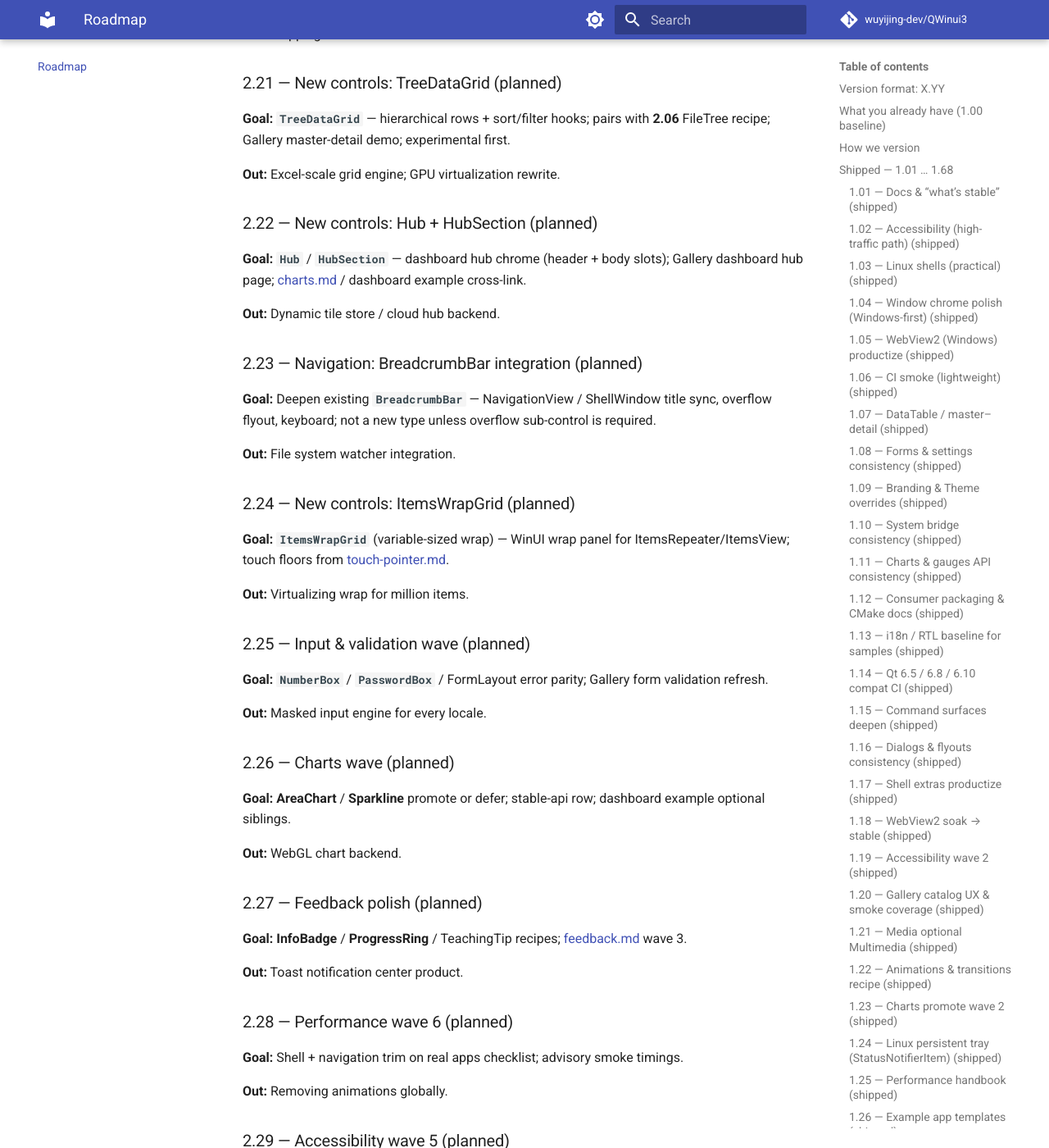
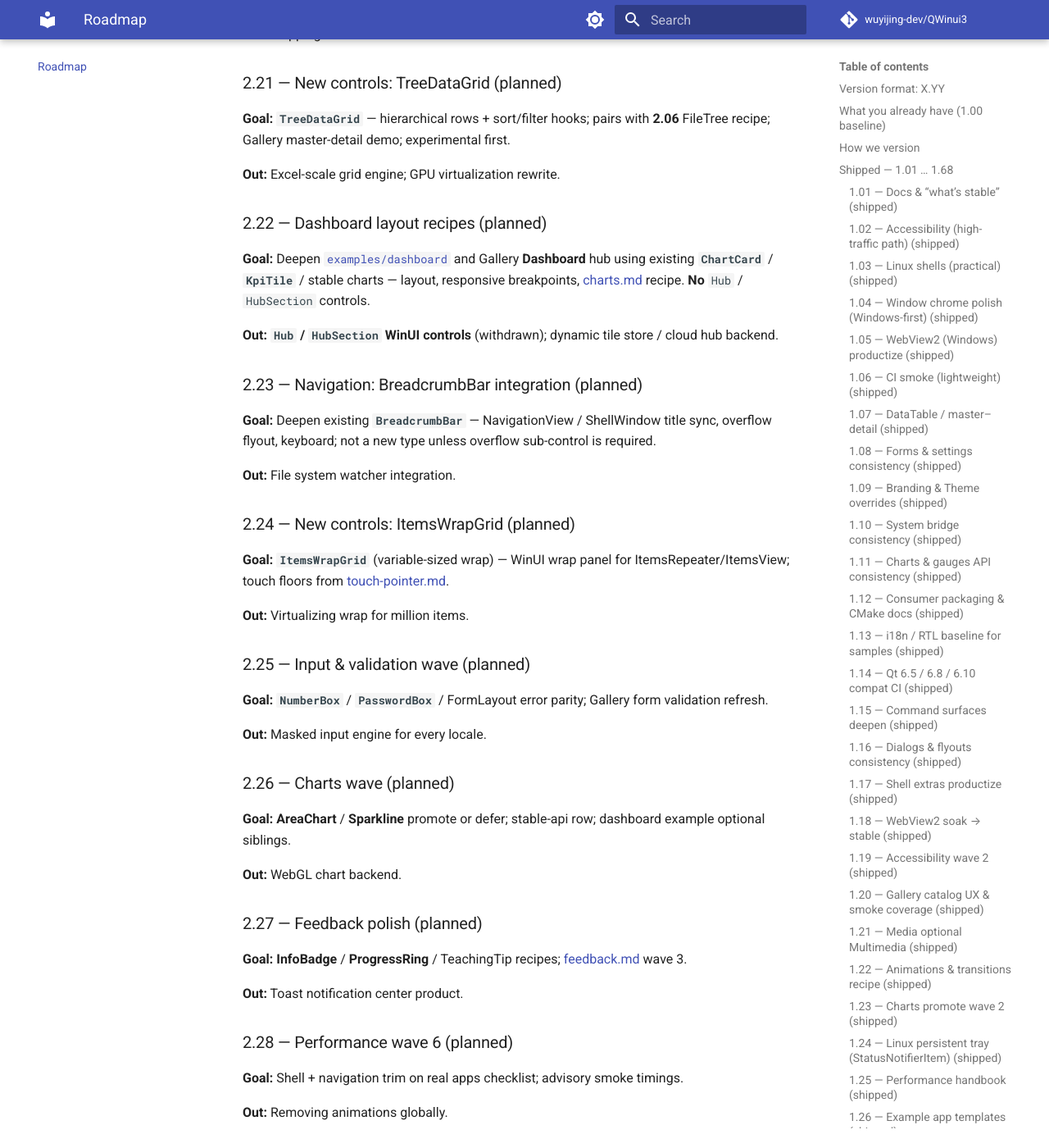
Before and after one commit to wuyijing-dev/QWinui3, an MkDocs documentation site: the page built from docs/roadmap.md, in a window 1280 px wide and 1400 px high, scrolled down 28084 px. Shown: the whole window at 82% size. Built offline with MkDocs 1.6.1 and Material for MkDocs 9.7.7, drawn with Linux system fonts in a browser that asks for light colours; comment, search, counter and statistics services are not loaded; some of the changed text lies outside the part shown.

Commit message:
Withdraw Hub and HubSection from the 2.xx roadmap.
Replace 2.22 with dashboard layout recipes using existing ChartCard and KpiTile; mark Hub controls as withdrawn in parking lot.

```diff
--- a/docs/roadmap.md
+++ b/docs/roadmap.md
@@ -592,7 +592,7 @@ After **2.00**, ordinary **2.xx** minors — **one theme each**. Order may shift
 | **2.19** | Component docs & Gallery catalog refresh | Planned |
 | **2.20** | First 2.x horizon checkpoint | Planned |
 | **2.21** | **New controls:** `TreeDataGrid` (hierarchical grid) | Planned |
-| **2.22** | **New controls:** `Hub` + `HubSection` | Planned |
+| **2.22** | Dashboard layout recipes (`ChartCard` / `KpiTile`) | Planned |
 | **2.23** | Navigation — `BreadcrumbBar` + shell integration | Planned |
 | **2.24** | **New controls:** `ItemsWrapGrid` / variable wrap layouts | Planned |
 | **2.25** | Input & validation wave (`NumberBox` / `PasswordBox`) | Planned |
@@ -748,11 +748,11 @@ After **2.00**, ordinary **2.xx** minors — **one theme each**. Order may shift
 
 **Out:** Excel-scale grid engine; GPU virtualization rewrite.
 
-### 2.22 — New controls: Hub + HubSection (planned)
+### 2.22 — Dashboard layout recipes (planned)
 
-**Goal:** **`Hub`** / **`HubSection`** — dashboard hub chrome (header + body slots); Gallery dashboard hub page; [charts.md](charts.md) / dashboard example cross-link.
+**Goal:** Deepen [`examples/dashboard`](../examples/dashboard/) and Gallery **Dashboard** hub using existing **`ChartCard`** / **`KpiTile`** / stable charts — layout, responsive breakpoints, [charts.md](charts.md) recipe. **No** `Hub` / `HubSection` controls.
 
-**Out:** Dynamic tile store / cloud hub backend.
+**Out:** **`Hub` / `HubSection` WinUI controls** (withdrawn); dynamic tile store / cloud hub backend.
 
 ### 2.23 — Navigation: BreadcrumbBar integration (planned)
 
@@ -792,7 +792,7 @@ After **2.00**, ordinary **2.xx** minors — **one theme each**. Order may shift
 
 ### 2.29 — Accessibility wave 5 (planned)
 
-**Goal:** New **2.21…2.24** controls + Hub/FileTree keyboard names; wave 5 checklist.
+**Goal:** New **2.21…2.24** controls + FileTree/TreeDataGrid keyboard names; wave 5 checklist.
 
 **Out:** Mega audit single tag.
 
@@ -930,6 +930,7 @@ Unscheduled; pick up only inside a named `1.xx` or `2.xx` minor (or never). Clar
 
 - **macOS first-class — withdrawn** (not in **2.01…2.50**; Qt-on-macOS may still consume the kit unofficially)
 - **Fluent 2 Style fork / separate Style module — withdrawn** (WinUI 3 Style only)
+- **`Hub` / `HubSection` controls — withdrawn** (use `ChartCard` / dashboard layouts instead)
 - Figma / design-token pipeline
 - Full Fluent visual redesign (**not** scheduled in **2.01…2.50**)
 - Screenshot diffs for **every** Gallery page (1.62 subset **removed** in 1.82; not a default CI gate)
@@ -940,7 +941,7 @@ Unscheduled; pick up only inside a named `1.xx` or `2.xx` minor (or never). Clar
 - OSK / IME promote green soak → **2.01** (perf arc **1.86…1.89** done)
 - Consumer `find_package` productize → **2.02**
 - Wayland compositor-native chrome → **2.03** (client shell in **1.92**)
-- **New controls** (FileTree, TreeDataGrid, Hub, …) → **2.06**, **2.21…2.24**, **2.31**, **2.37**, **2.42**, **2.48**
+- **New controls** (FileTree, TreeDataGrid, ItemsWrapGrid, …) → **2.06**, **2.21**, **2.24**, **2.31**, **2.37**, **2.42**, **2.48**
 - Official vcpkg/Conan → **2.11**
 - Custom ink / handwriting canvas (out of 1.57 touch cookbook; out of 1.70…1.73 IME)
 - Dictation / cloud IME lexicon (out of 1.73 full in-app IME)
```
Also changed, not shown: ROADMAP.md (+1 -1 lines), docs/checkpoint-230.md (+1 -1 lines).
